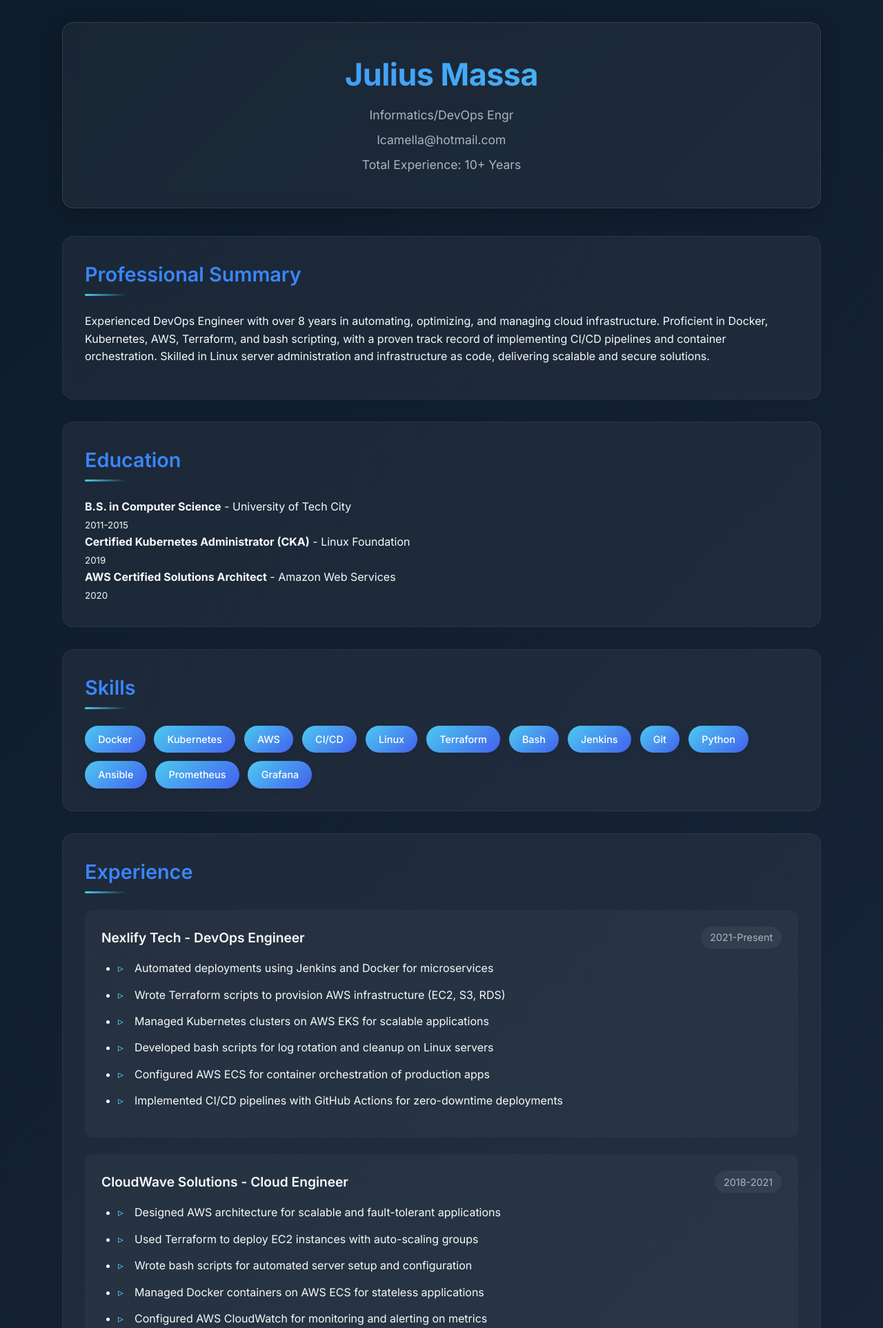
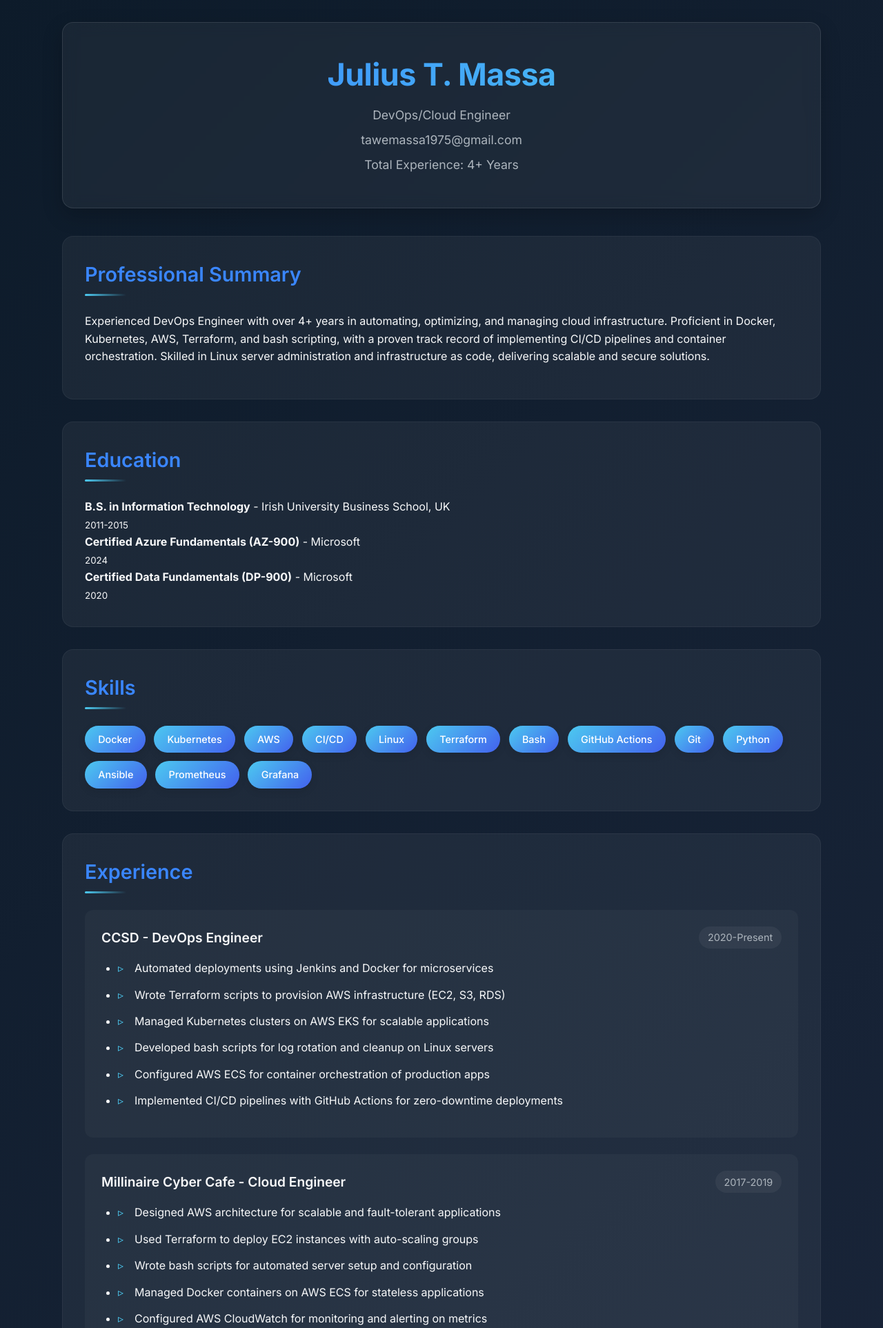
Before and after one commit to JTMassa/my-portfolio, a Flask app: page / in a window 1280 px wide. Shown: the top 1925 px of the page at 69% size. Run offline with Flask 3, Linux system fonts and the light colour scheme.

Commit message:
codepython

```diff
--- a/templates/index.html
+++ b/templates/index.html
@@ -4,7 +4,7 @@
     <meta charset="UTF-8">
     <meta name="viewport" content="width=device-width, initial-scale=1.0, shrink-to-fit=no, viewport-fit=cover">
     <meta http-equiv="X-UA-Compatible" content="IE=edge">
-    <title> Serge Smith - DevOps Portfolio</title>
+    <title> Julius T. Massa - DevOps Portfolio</title>
 
     <!-- PWA Support -->
     <link rel="manifest" href="{{ url_for('static', filename='manifest.json') }}">
@@ -271,29 +271,29 @@
 <body>
     <div class="container">
         <header class="header">
-            <h1>Julius Massa</h1>
-            <p>Informatics/DevOps Engr</p>
-            <p>lcamella@hotmail.com</p>
-            <p>Total Experience: 10+ Years</p>
+            <h1>Julius T. Massa</h1>
+            <p>DevOps/Cloud Engineer</p>
+            <p>tawemassa1975@gmail.com</p>
+            <p>Total Experience: 4+ Years</p>
         </header>
 
         <section class="section summary">
             <h2>Professional Summary</h2>
-            <p>Experienced DevOps Engineer with over 8 years in automating, optimizing, and managing cloud infrastructure. Proficient in Docker, Kubernetes, AWS, Terraform, and bash scripting, with a proven track record of implementing CI/CD pipelines and container orchestration. Skilled in Linux server administration and infrastructure as code, delivering scalable and secure solutions.</p>
+            <p>Experienced DevOps Engineer with over 4+ years in automating, optimizing, and managing cloud infrastructure. Proficient in Docker, Kubernetes, AWS, Terraform, and bash scripting, with a proven track record of implementing CI/CD pipelines and container orchestration. Skilled in Linux server administration and infrastructure as code, delivering scalable and secure solutions.</p>
         </section>
 
         <section class="section">
             <h2>Education</h2>
             <div class="education-item">
-                <strong>B.S. in Computer Science</strong> - University of Tech City<br>
+                <strong>B.S. in Information Technology</strong> - Irish University Business School, UK<br>
                 <small>2011-2015</small>
             </div>
             <div class="education-item">
-                <strong>Certified Kubernetes Administrator (CKA)</strong> - Linux Foundation<br>
-                <small>2019</small>
+                <strong>Certified Azure Fundamentals (AZ-900)</strong> - Microsoft<br>
+                <small>2024</small>
             </div>
             <div class="education-item">
-                <strong>AWS Certified Solutions Architect</strong> - Amazon Web Services<br>
+                <strong>Certified Data Fundamentals (DP-900)</strong> - Microsoft<br>
                 <small>2020</small>
             </div>
         </section>
@@ -308,7 +308,7 @@
                 <span class="skill">Linux</span>
                 <span class="skill">Terraform</span>
                 <span class="skill">Bash</span>
-                <span class="skill">Jenkins</span>
+                <span class="skill">GitHub Actions</span>
                 <span class="skill">Git</span>
                 <span class="skill">Python</span>
                 <span class="skill">Ansible</span>
@@ -321,8 +321,8 @@
             <h2>Experience</h2>
             <article class="experience-item">
                 <div class="experience-header">
-                    <div class="experience-title">Nexlify Tech - DevOps Engineer</div>
-                    <div class="experience-date">2021-Present</div>
+                    <div class="experience-title">CCSD - DevOps Engineer</div>
+                    <div class="experience-date">2020-Present</div>
                 </div>
                 <ul>
                     <li>Automated deployments using Jenkins and Docker for microservices</li>
@@ -336,8 +336,8 @@
 
             <article class="experience-item">
                 <div class="experience-header">
-                    <div class="experience-title">CloudWave Solutions - Cloud Engineer</div>
-                    <div class="experience-date">2018-2021</div>
+                    <div class="experience-title">Millinaire Cyber Cafe - Cloud Engineer</div>
+                    <div class="experience-date">2017-2019</div>
                 </div>
                 <ul>
                     <li>Designed AWS architecture for scalable and fault-tolerant applications</li>
```
